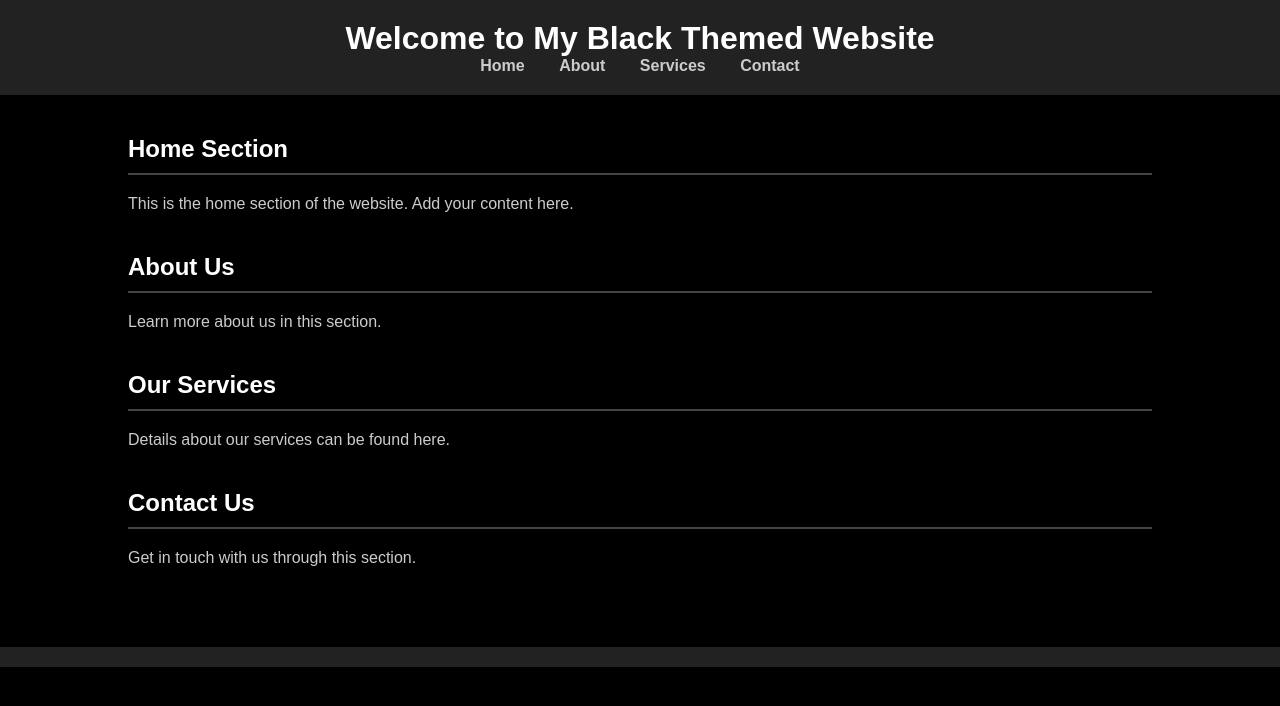
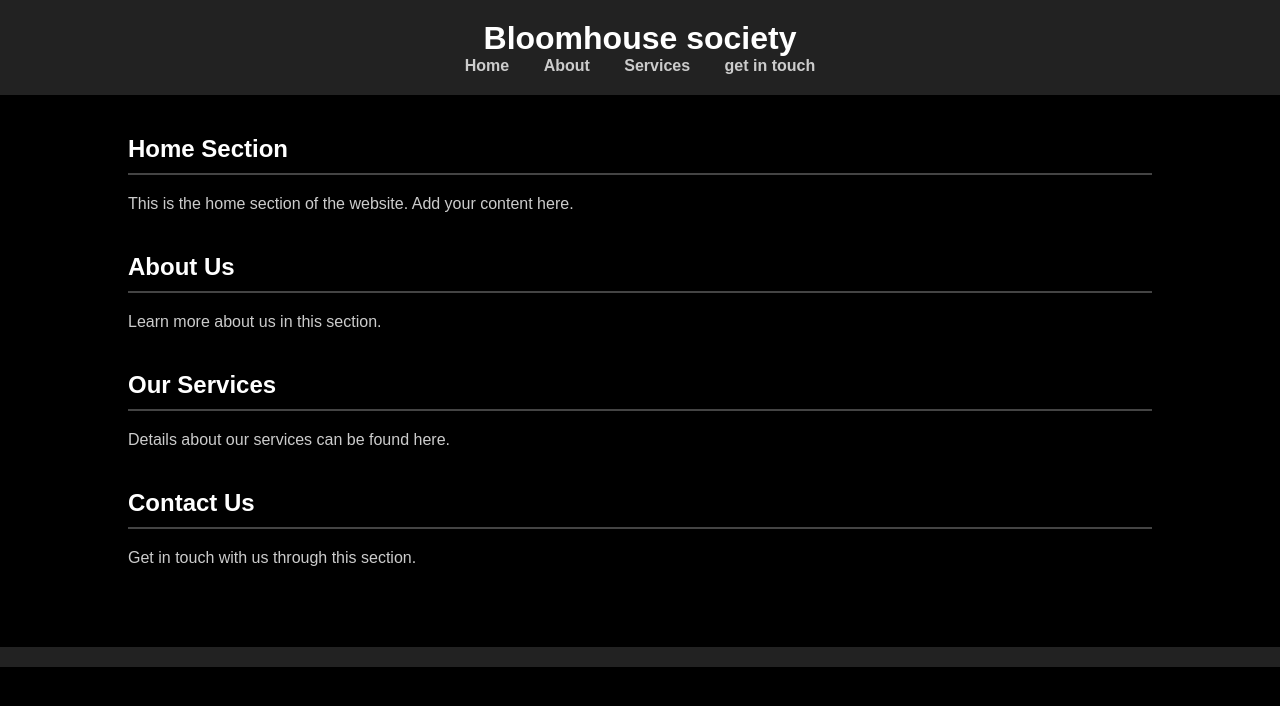
Before and after one commit to bhsociety/bhs.github.io, a plain HTML site: page index.html in a window 1280 px wide. Drawn offline with Linux system fonts and the light colour scheme.

Commit message:
Update index.html

```diff
--- a/index.html
+++ b/index.html
@@ -11,13 +11,13 @@
 <body>
     <header>
         <div class="container">
-            <h1>Welcome to My Black Themed Website</h1>
+            <h1>Bloomhouse society</h1>
             <nav>
                 <ul>
                     <li><a href="#home">Home</a></li>
                     <li><a href="#about">About</a></li>
                     <li><a href="#services">Services</a></li>
-                    <li><a href="#contact">Contact</a></li>
+                    <li><a href="#get in touch">get in touch</a></li>
                 </ul>
             </nav>
         </div>
```
